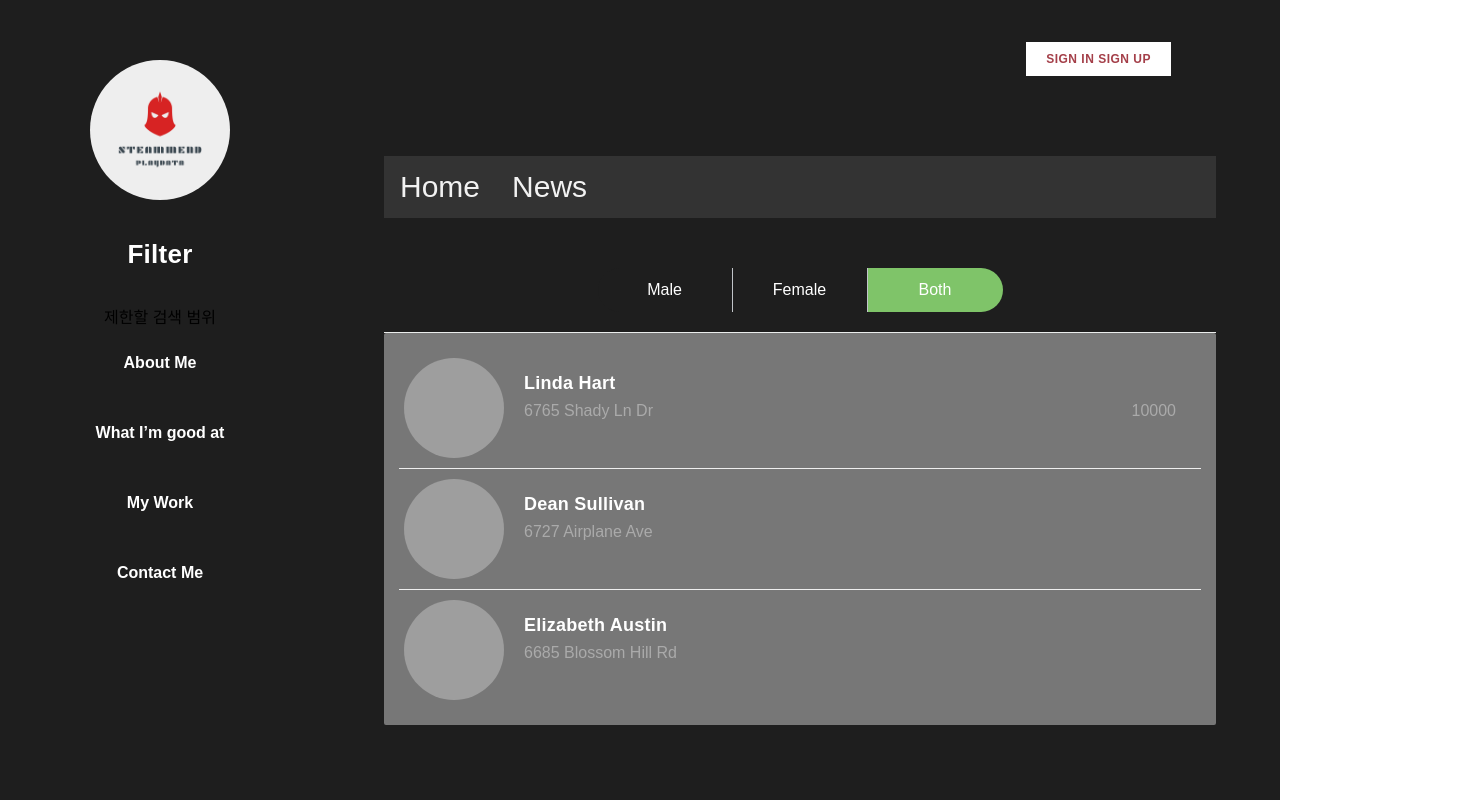
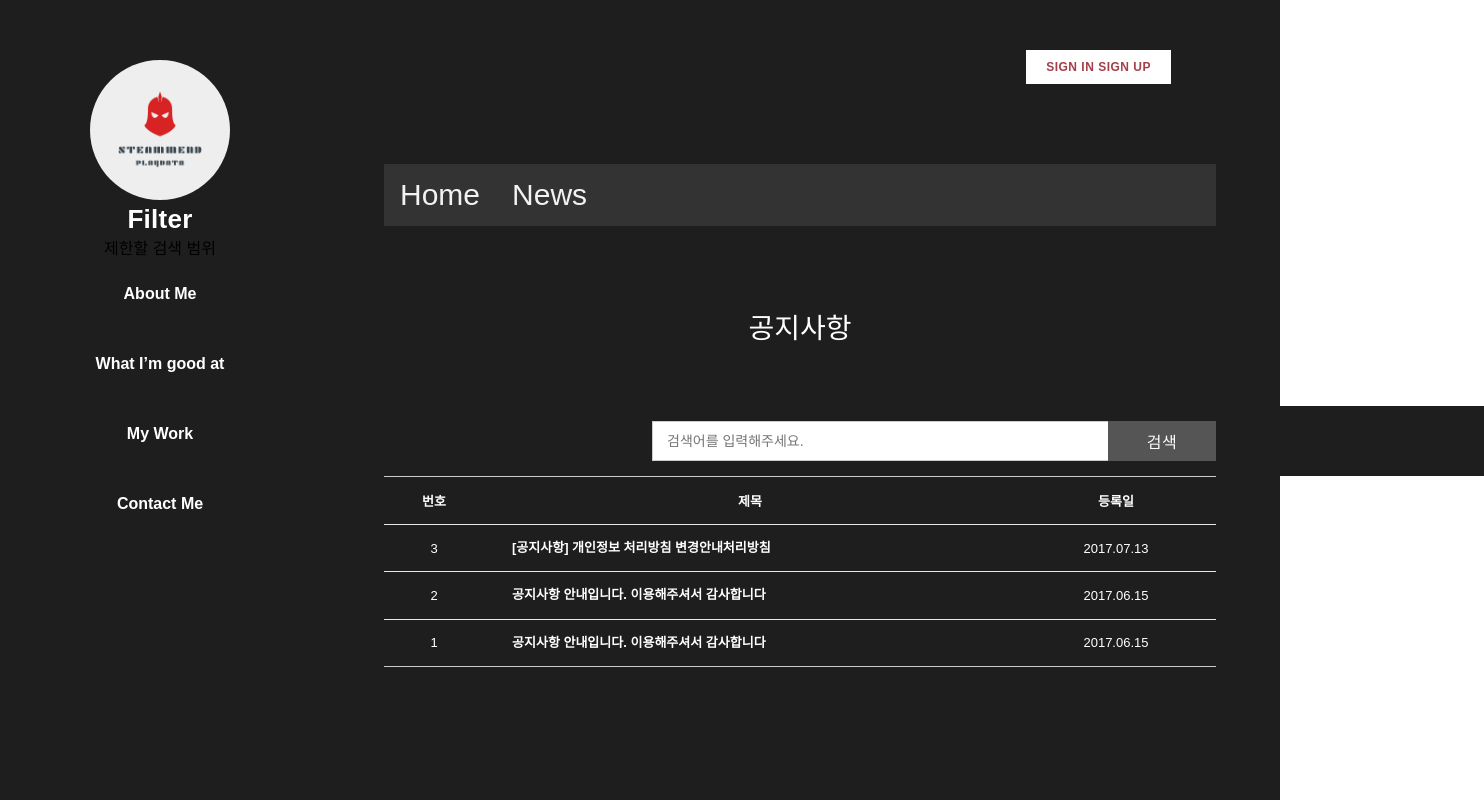
Before and after one commit to OilWork/steammend-fe, a React (Create React App) app: page /comm in a window 1280 px wide. Shown: the top 800 px of the page, 1484 px wide, since content can reach past the window. Built offline with nearby package versions, Linux system fonts and the light colour scheme; grey boxes are pictures that could not be loaded.

Commit message:
ViewComplete

```diff
--- a/src/App.js
+++ b/src/App.js
@@ -12,9 +12,9 @@ function App() {
   return (
     <BrowserRouter>
       <Routes>
-        <Route path="/" element={<Main />} />
+        <Route path="/" element={<Main content="Game"/>} />
         <Route path="login" element={<Login />} />
-        <Route path="comm" element={<Comm />} />
+        <Route path="comm" element={<Main content="Comm"/>} />
       </Routes>
     </BrowserRouter>
 )}
--- /dev/null
+++ b/src/component/Comm.css
@@ -0,0 +1,177 @@
+table {
+    border-collapse: collapse;
+    border-spacing: 0;
+  }
+  section.notice {
+    padding: 80px 0;
+  }
+
+  .page-title {
+    margin-bottom: 60px;
+  }
+  .page-title h3 {
+    font-size: 28px;
+    color: #FFFFFF;
+    font-weight: 400;
+    text-align: center;
+  }
+
+  #board-search .search-window {
+    padding: 15px 0;
+    background-color: #1e1e1e;
+  }
+  #board-search .search-window .search-wrap {
+    position: relative;
+  /*   padding-right: 124px; */
+    margin: 0 auto;
+    width: 80%;
+    max-width: 564px;
+  }
+  #board-search .search-window .search-wrap input {
+    height: 40px;
+    width: 100%;
+    font-size: 14px;
+    padding: 7px 14px;
+    border: 1px solid #ccc;
+  }
+  #board-search .search-window .search-wrap input:focus {
+    border-color: #333;
+    outline: 0;
+    border-width: 1px;
+  }
+  #board-search .search-window .search-wrap .btn {
+    position: absolute;
+    right: 0;
+    top: 0;
+    bottom: 0;
+    width: 108px;
+    padding: 0;
+    font-size: 16px;
+  }
+
+  .board-table {
+    font-size: 13px;
+    width: 100%;
+    border-top: 1px solid #ccc;
+    border-bottom: 1px solid #ccc;
+  }
+
+  .board-table a {
+    color: #FFFFFF;
+    display: inline-block;
+    line-height: 1.4;
+    word-break: break-all;
+    vertical-align: middle;
+  }
+  .board-table a:hover {
+    text-decoration: underline;
+  }
+  .board-table th {
+    text-align: center;
+  }
+
+  .board-table .th-num {
+    width: 100px;
+    text-align: center;
+  }
+
+  .board-table .th-date {
+    width: 200px;
+  }
+
+  .board-table th, .board-table td {
+    padding: 14px 0;
+  }
+
+  .board-table tbody td {
+    border-top: 1px solid #e7e7e7;
+    text-align: center;
+  }
+
+  .board-table tbody th {
+    padding-left: 28px;
+    padding-right: 14px;
+    border-top: 1px solid #e7e7e7;
+    text-align: left;
+  }
+
+  .board-table tbody th p{
+    display: none;
+  }
+
+  .btn {
+    display: inline-block;
+    padding: 0 30px;
+    font-size: 15px;
+    font-weight: 400;
+    background: transparent;
+    text-align: center;
+    white-space: nowrap;
+    vertical-align: middle;
+    -ms-touch-action: manipulation;
+    touch-action: manipulation;
+    cursor: pointer;
+    -webkit-user-select: none;
+    -moz-user-select: none;
+    -ms-user-select: none;
+    user-select: none;
+    border: 1px solid transparent;
+    text-transform: uppercase;
+    -webkit-border-radius: 0;
+    -moz-border-radius: 0;
+    border-radius: 0;
+    -webkit-transition: all 0.3s;
+    -moz-transition: all 0.3s;
+    -ms-transition: all 0.3s;
+    -o-transition: all 0.3s;
+    transition: all 0.3s;
+  }
+
+  .btn-dark {
+    background: #555;
+    color: #fff;
+  }
+
+  .btn-dark:hover, .btn-dark:focus {
+    background: #373737;
+    border-color: #373737;
+    color: #fff;
+  }
+
+  .btn-dark {
+    background: #555;
+    color: #fff;
+  }
+
+  .btn-dark:hover, .btn-dark:focus {
+    background: #373737;
+    border-color: #373737;
+    color: #fff;
+  }
+
+  /* reset */
+
+  * {
+    list-style: none;
+    text-decoration: none;
+    padding: 0;
+    margin: 0;
+    box-sizing: border-box;
+  }
+  .clearfix:after {
+    content: '';
+    display: block;
+    clear: both;
+  }
+  .container-comm {
+    width: 1100px;
+    margin: 0 auto;
+  }
+  .blind {
+    position: absolute;
+    overflow: hidden;
+    clip: rect(0 0 0 0);
+    margin: -1px;
+    width: 1px;
+    height: 1px;
+  }
--- a/src/component/Comm.js
+++ b/src/component/Comm.js
@@ -1,14 +1,68 @@
 import React from 'react';
-import './Main.css';
-import { Link } from "react-router-dom";
-import Game from './Game'
-import Main from './Main'
+import './Comm.css';
+
 
 function Comm() {
     return (
-    <div>
-        <Main />
+
+        <section class="notice">
+  <div class="page-title">
+        <div class="container">
+            <h3>공지사항</h3>
+        </div>
     </div>
+
+    <div id="board-search">
+        <div class="container-comm">
+            <div class="search-window">
+                <form action="">
+                    <div class="search-wrap">
+                        <label for="search" class="blind">공지사항 내용 검색</label>
+                        <input id="search" type="search" name="" placeholder="검색어를 입력해주세요." value="" />
+                        <button type="submit" class="btn btn-dark">검색</button>
+                    </div>
+                </form>
+            </div>
+        </div>
+    </div>
+
+    <div id="board-list">
+        <div class="container">
+            <table class="board-table">
+                <thead>
+                <tr>
+                    <th scope="col" class="th-num">번호</th>
+                    <th scope="col" class="th-title">제목</th>
+                    <th scope="col" class="th-date">등록일</th>
+                </tr>
+                </thead>
+                <tbody>
+                <tr>
+                    <td>3</td>
+                    <th>
+                      <a href="#!">[공지사항] 개인정보 처리방침 변경안내처리방침</a>
+                      <p>테스트</p>
+                    </th>
+                    <td>2017.07.13</td>
+                </tr>
+
+                <tr>
+                    <td>2</td>
+                    <th><a href="#!">공지사항 안내입니다. 이용해주셔서 감사합니다</a></th>
+                    <td>2017.06.15</td>
+                </tr>
+
+                <tr>
+                    <td>1</td>
+                    <th><a href="#!">공지사항 안내입니다. 이용해주셔서 감사합니다</a></th>
+                    <td>2017.06.15</td>
+                </tr>
+                </tbody>
+            </table>
+        </div>
+    </div>
+
+</section>
         );
     }
 
--- a/src/component/Main.js
+++ b/src/component/Main.js
@@ -2,9 +2,16 @@ import React from 'react';
 import './Main.css';
 import { Link } from "react-router-dom";
 import Game from './Game'
+import Comm from './Comm'
 
 
-function Main() {
+
+function Main(prop) {
+  const components = {
+    Game: Game,
+    Comm: Comm
+  };
+  const Test = components[prop.content];
   return (
     <div>
 
@@ -42,12 +49,11 @@ function Main() {
             </div>
             <div className="topNav">
               <div class="topnav">
-                <Link to="/Comm">Home</Link>
+                <Link to="/">Home</Link>
                 <Link to="/Comm">News</Link>
               </div>
             </div>
-            <Game />
-
+            <Test></Test>
           </div>
         </section>
 
```
